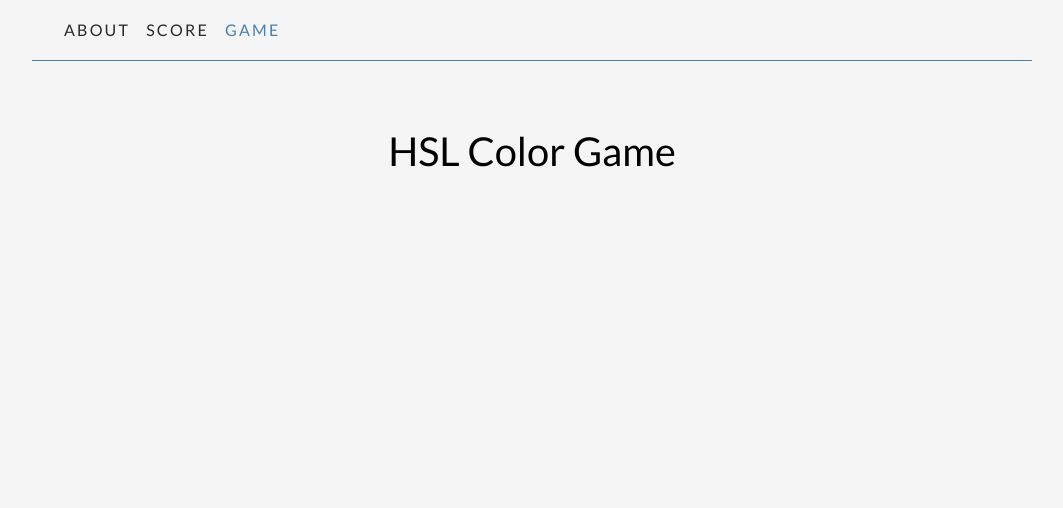
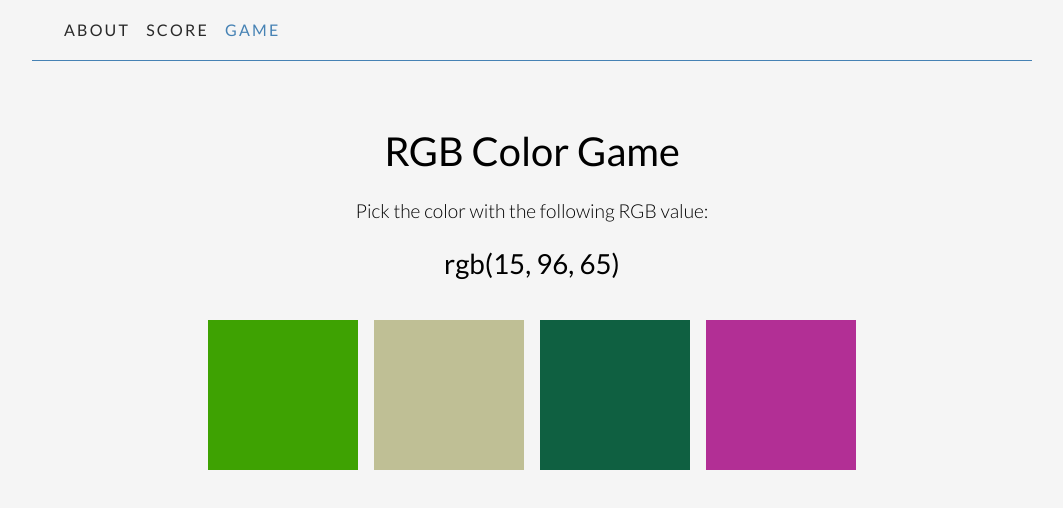
Before and after one commit to aexcode/mini-projects, a plain HTML site: page projects/rgb-color-game/index.html in a window 1280 px wide. Shown: the whole page, without its empty margins (108-1171 px from the left). Drawn offline with nearby package versions, Linux system fonts and the light colour scheme.

Commit message:
clean up code

```diff
--- a/projects/hsl-color-game/index.html
+++ b/projects/rgb-color-game/index.html
@@ -5,12 +5,9 @@
     <meta http-equiv="X-UA-Compatible" content="IE=edge" />
     <meta name="viewport" content="width=device-width, initial-scale=1.0" />
     <!-- google fonts: lato -->
-    <link rel="preconnect" href="https://fonts.googleapis.com" />
-    <link rel="preconnect" href="https://fonts.gstatic.com" crossorigin />
-    <link
-      href="https://fonts.googleapis.com/css2?family=Lato&display=swap"
-      rel="stylesheet"
-    />
+		<link rel="preconnect" href="https://fonts.googleapis.com">
+		<link rel="preconnect" href="https://fonts.gstatic.com" crossorigin>
+		<link href="https://fonts.googleapis.com/css2?family=Lato:wght@300;400;700&display=swap" rel="stylesheet">
     <!-- normalize css reset -->
     <link
       rel="stylesheet"
@@ -18,7 +15,7 @@
     />
     <!-- custom css -->
     <link rel="stylesheet" href="./style.css" />
-    <title>HSL Color Game</title>
+    <title>RGB Color Game</title>
   </head>
   <body>
     <div id="container">
@@ -29,13 +26,21 @@
       </nav>
       <main>
         <section id="about" class="display-none">
-          <h1>About HSL</h1>
+          <h1>About RGB</h1>
         </section>
         <section id="score" class="display-none">
           <h1>Your Score</h1>
         </section>
         <section id="game">
-          <h1>HSL Color Game</h1>
+          <h1>RGB Color Game</h1>
+          <p class='blurb h5'>Pick the color with the following RGB value:</p>
+          <h3 id="rgb"></h2>
+					<div class="colors">
+						<div class="color"></div>
+						<div class="color"></div>
+						<div class="color"></div>
+						<div class="color"></div>
+					</div>
         </section>
       </main>
     </div>
--- a/projects/hsl-color-game/script.js
+++ b/projects/rgb-color-game/script.js
@@ -7,6 +7,9 @@ const navigation = [...document.getElementsByClassName('nav-link')].map(
       section: document.getElementById(link.hash.slice(1)),
     }),
 )
+const rgb = document.getElementById('rgb')
+const colors = [...document.getElementsByClassName('color')]
+const fillColors = []
 
 // event listeners ==========
 navigation.forEach((item) =>
@@ -19,6 +22,7 @@ function handleNavigation(e) {
     if (item.section.id === e.target.hash.slice(1)) {
       item.link.classList.add('nav-link-active')
       item.section.classList.remove('display-none')
+      if (item.section.id === 'game') generateColors()
       return
     } else {
       item.link.classList.remove('nav-link-active')
@@ -27,3 +31,26 @@ function handleNavigation(e) {
     }
   })
 }
+
+// helper functions ==========
+function generateColor() {
+  const randomVal = () => Math.floor(Math.random() * 255)
+  return `rgb(${randomVal()}, ${randomVal()}, ${randomVal()})`
+}
+
+function generateFillColors() {
+  fillColors.length = 0
+  colors.forEach((color) => fillColors.push(generateColor()))
+}
+
+function displayColors() {
+  rgb.innerText = fillColors[Math.floor(Math.random() * fillColors.length)]
+
+  colors.forEach((color, i) => {
+    color.style.backgroundColor = fillColors[i]
+  })
+}
+
+// on load ==========
+generateFillColors()
+displayColors()
--- a/projects/hsl-color-game/style.css
+++ b/projects/rgb-color-game/style.css
@@ -35,17 +35,21 @@ h1,
 h2,
 .h2,
 h3,
-.h3 {
+.h3,
+h4,
+.h4,
+h5,
+.h5 {
   margin: 3rem 0 1.38rem;
   font-family: 'Lato', sans-serif;
   font-weight: 400;
   line-height: 1.3;
+  text-align: center;
 }
 
 h1,
 .h1 {
   font-size: 2.488rem;
-  text-align: center;
 }
 
 h2,
@@ -58,11 +62,13 @@ h3,
   font-size: 1.728rem;
 }
 
-h4 {
+h4,
+.h4 {
   font-size: 1.44rem;
 }
 
-h5 {
+h5,
+.h5 {
   font-size: 1.2rem;
 }
 
@@ -70,7 +76,6 @@ small,
 .text-small {
   font-size: 0.833rem;
 }
-
 a {
   text-decoration: none;
   cursor: pointer;
@@ -111,7 +116,41 @@ section {
   padding: 1rem 2rem;
 }
 
+/* GAME SECTION ========== */
+.blurb {
+  margin-top: 0;
+  text-align: center;
+  font-weight: 300;
+}
+
+#rgb {
+  margin-top: 0;
+}
+
+.colors {
+  width: 400px;
+  display: flex;
+  flex-wrap: wrap;
+  gap: 1rem;
+  padding: 1rem;
+  justify-content: center;
+  margin: auto;
+}
+
+.color {
+  width: 150px;
+  height: 150px;
+}
+
 /* HELPER CLASSES ========== */
 .display-none {
   display: none;
 }
+
+/* MEDIA QUERIES ========== */
+@media only screen and (min-width: 850px) {
+  /* GAME SECTION ========== */
+  .colors {
+    width: 800px;
+  }
+}
```
Also changed, not shown: 2 other files.
